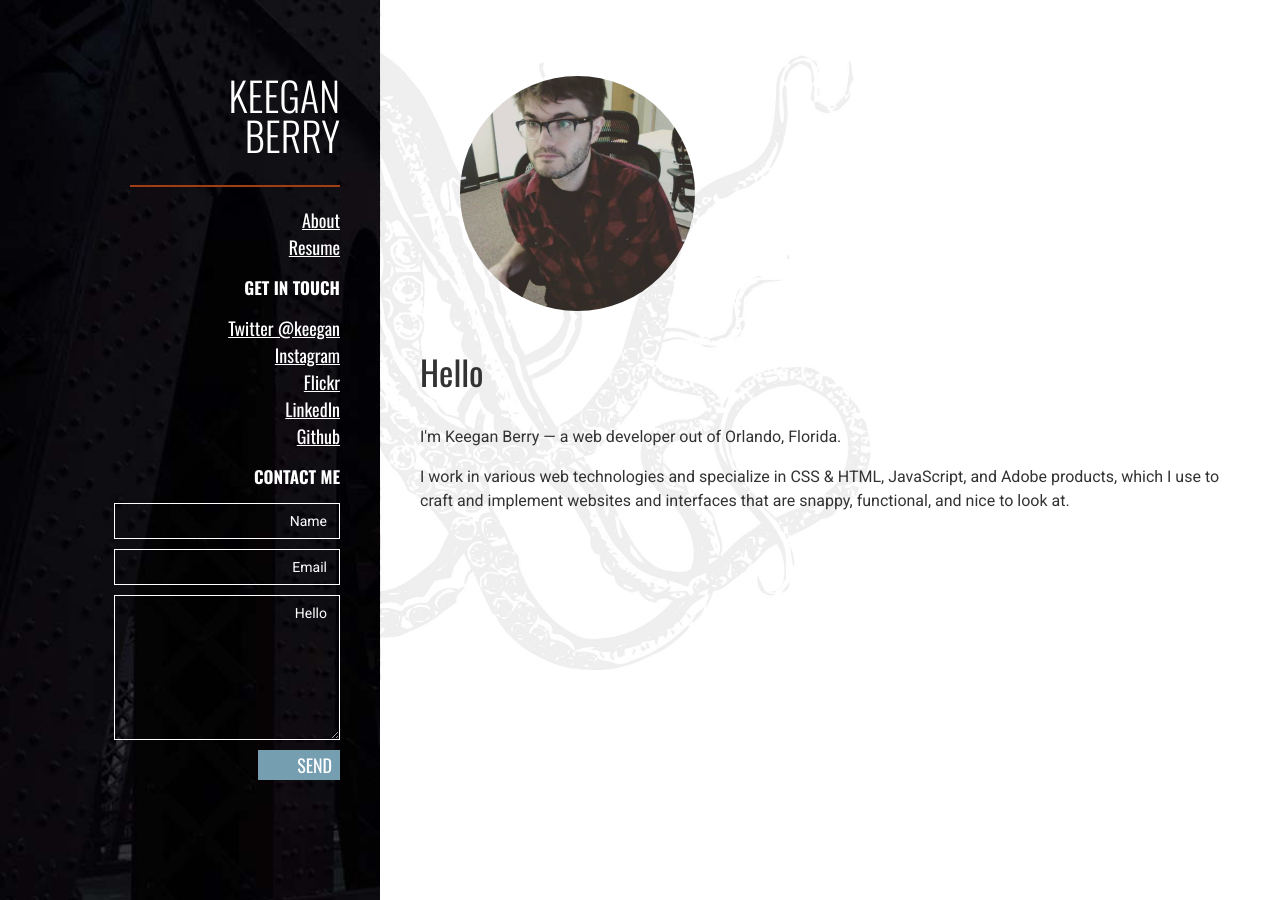
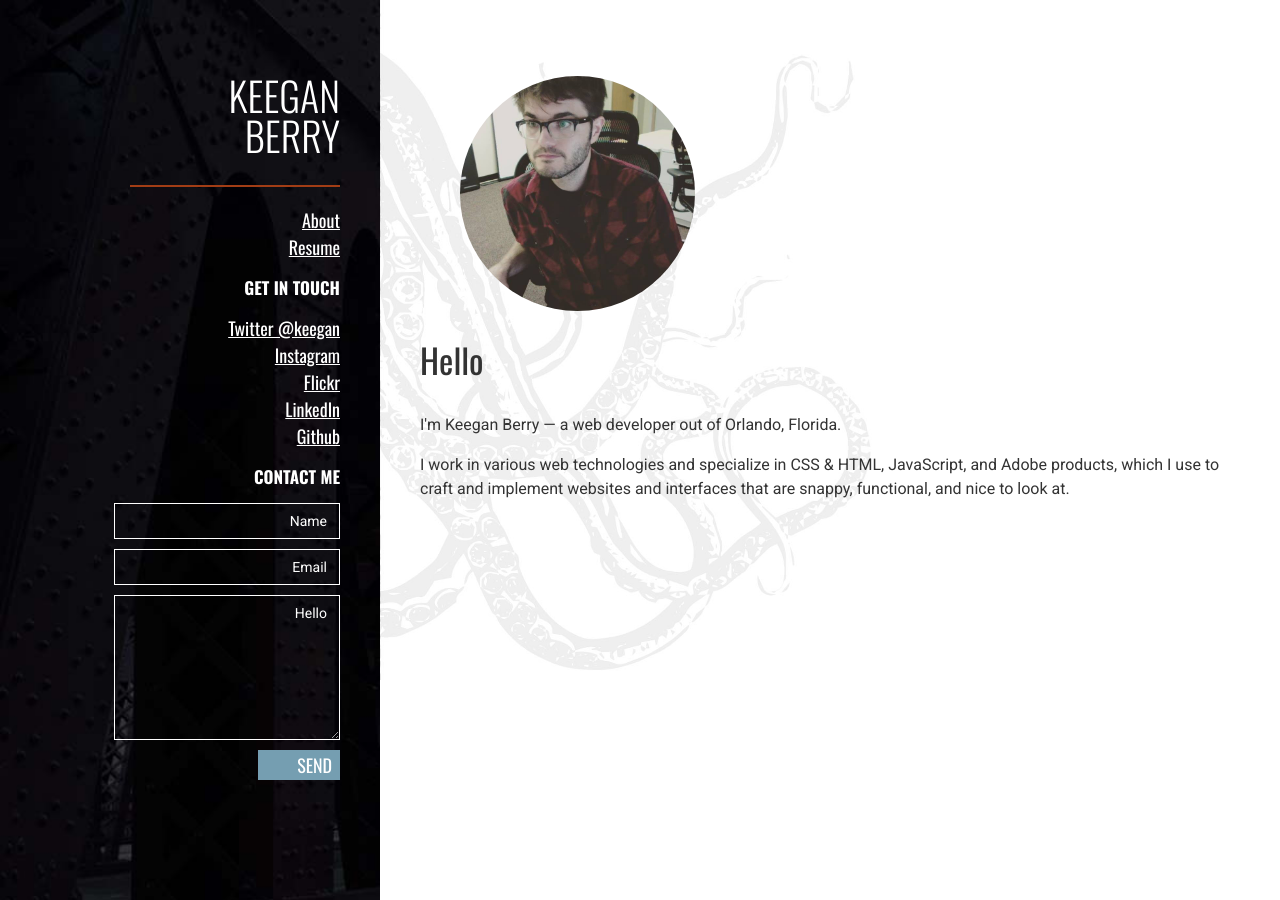
Before and after one commit to keeeeeegan/new-site, a Jekyll site: the page built from index.md, in a window 1280 px wide. Built offline with Jekyll 4.4.1, drawn with Linux system fonts in a browser that asks for light colours; nearby versions of some CDN libraries; some web fonts are replaced.

Commit message:
updated content style

```diff
--- a/_sass/_content.scss
+++ b/_sass/_content.scss
@@ -84,6 +84,15 @@
 	font-family: $font-secondary;
 	font-weight: 500;
 	font-size: 34px;
+	margin-top: 0;
+}
+
+.post-content {
+	h2 {
+		font-family: $font-secondary;
+		font-weight: 500;
+		font-size: 28px;
+	}
 }
 
 /*
```
